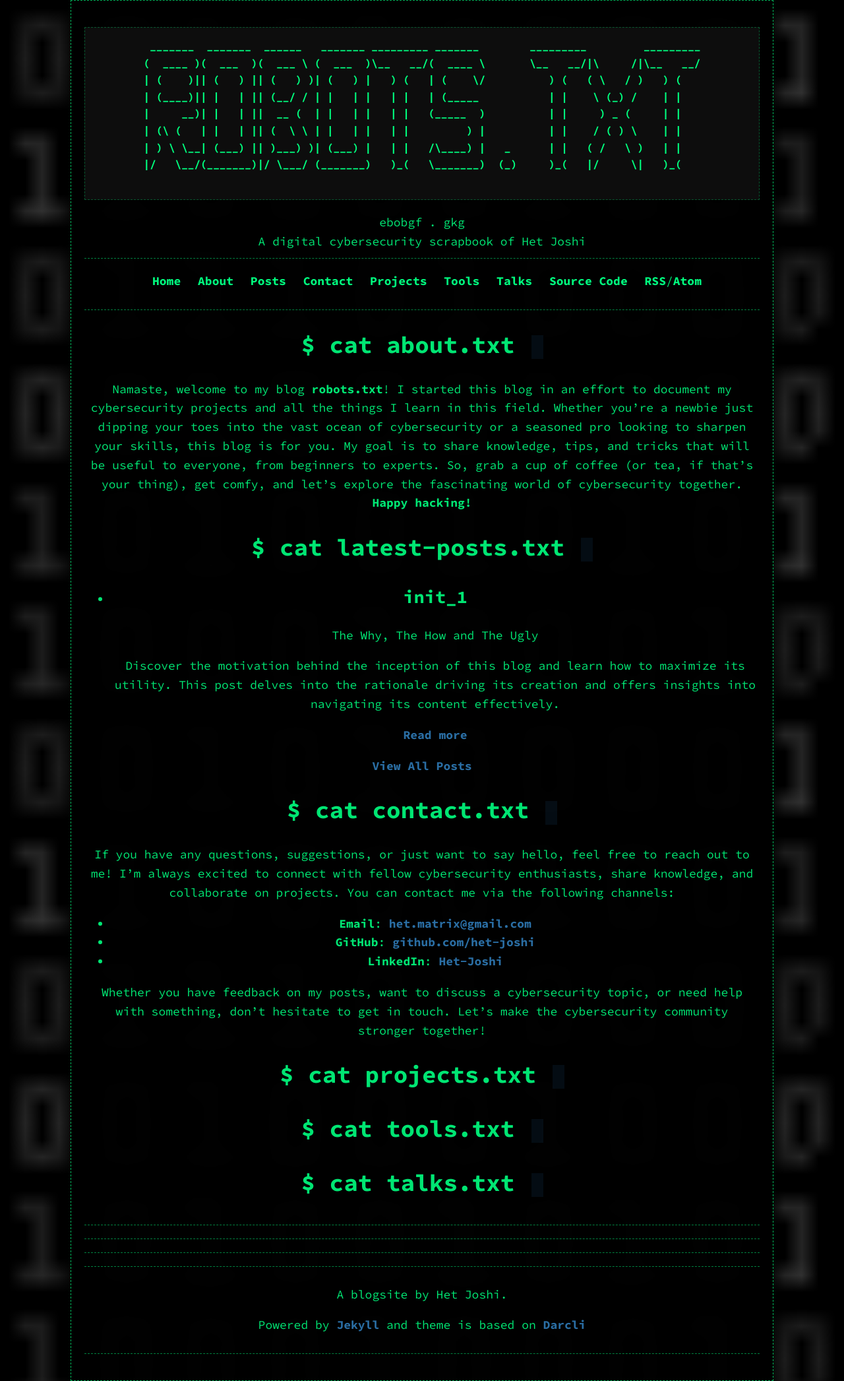
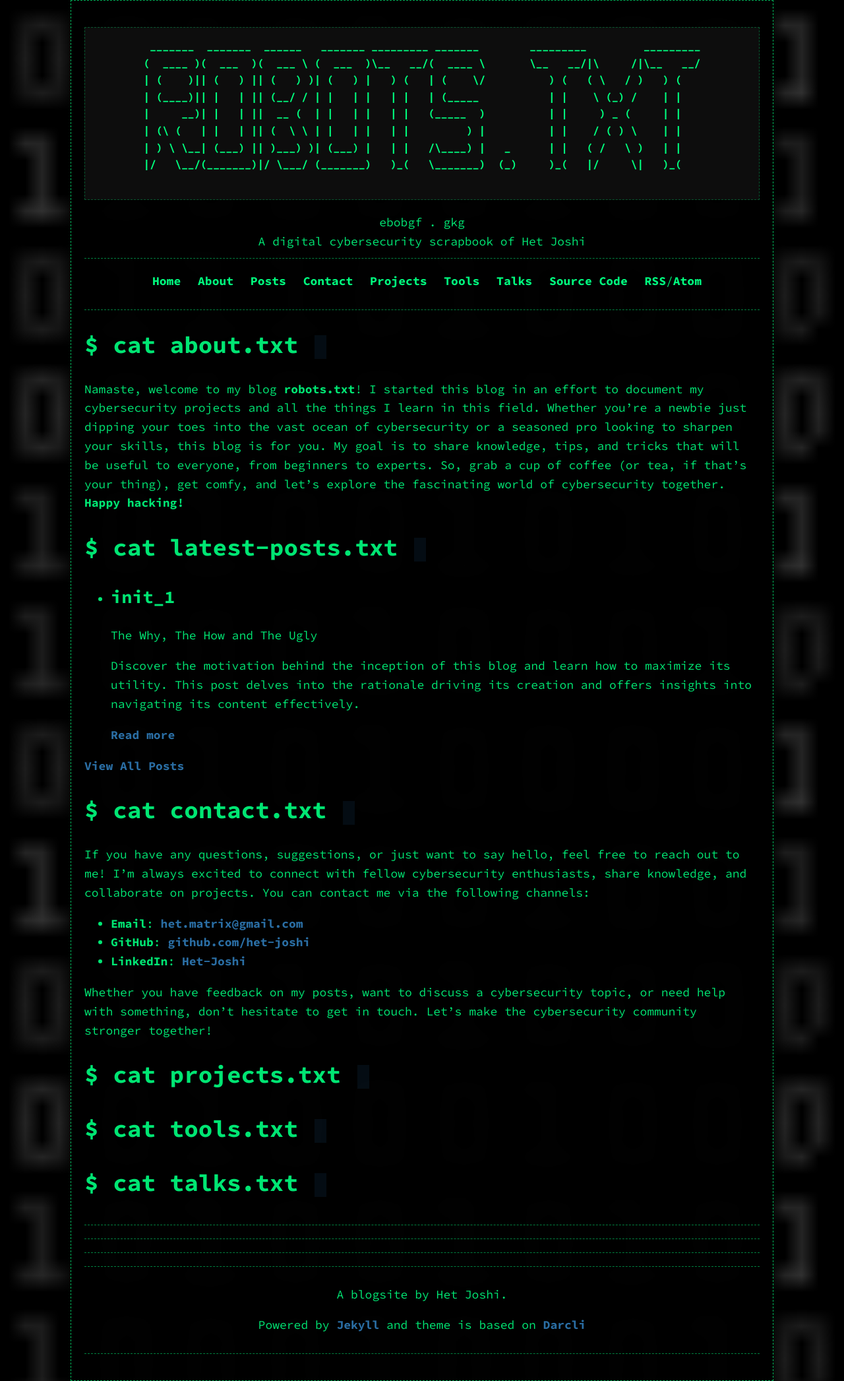
Before and after one commit to Het-Joshi/robots_txt, a Jekyll site: the page built from index.md, in a window 1280 px wide. Shown: the whole page at 66% size. Built offline with Jekyll 4.4.1, drawn with Linux system fonts in a browser that asks for light colours; our own code applies the rules of GitHub Pages for plain Markdown files.

Commit message:
Update style.css

```diff
--- a/assets/css/style.css
+++ b/assets/css/style.css
@@ -191,11 +191,6 @@ footer {
     0%, 100% { opacity: 1; } /* Cursor visible */
     50% { opacity: 0; } /* Cursor invisible */
 }
-
-body {
-            text-align: center;
-            overflow-x: hidden; /* Prevent horizontal scroll */
-        }
         .ascii {
             white-space: pre-wrap; /* Preserve whitespace and line breaks */
             display: block;
```
